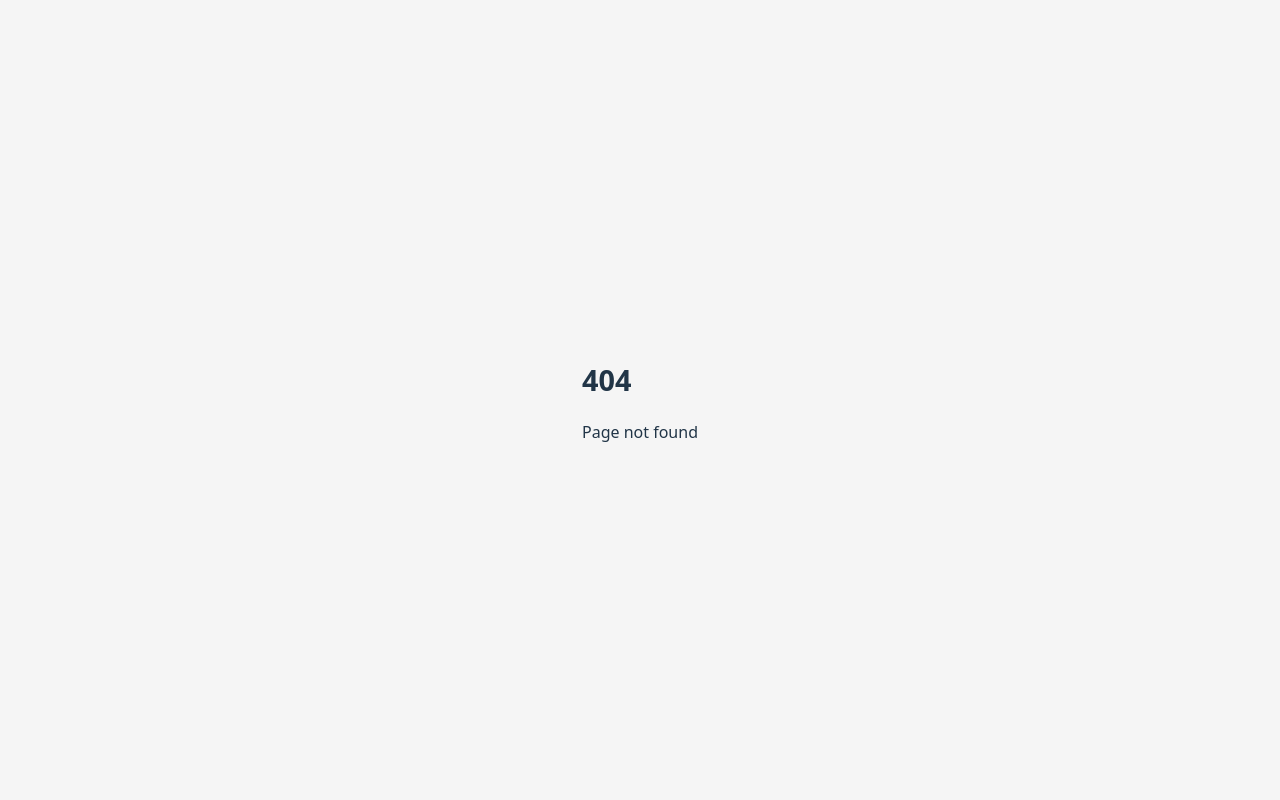
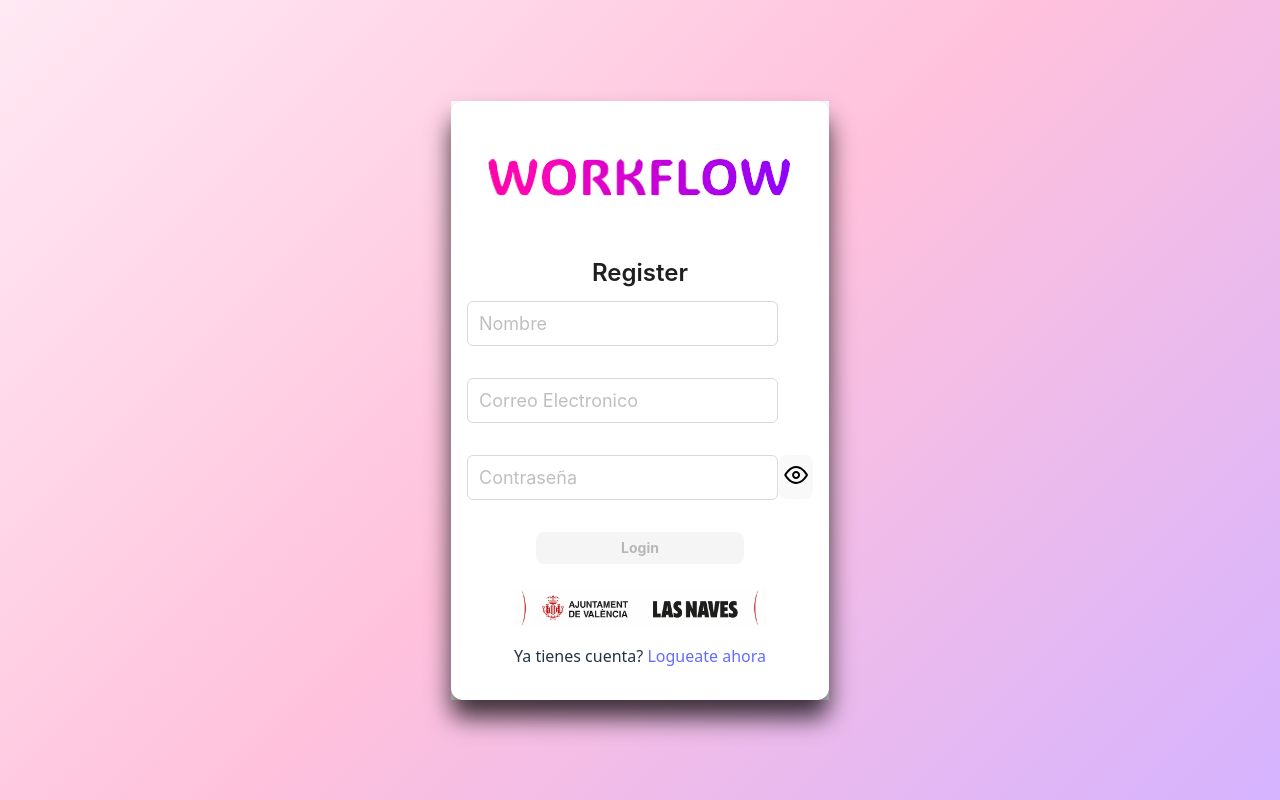
Before and after one commit to JNBarrachina/workcontrol-client, a React (Vite) app: page /register in a window 1280 px wide. Before the commit this address had no page. Built offline with nearby package versions, Linux system fonts and the light colour scheme.

Commit message:
Register actualizado

```diff
--- a/src/App.jsx
+++ b/src/App.jsx
@@ -2,6 +2,7 @@ import { useContext, useEffect, useState } from 'react'
 
 import { BrowserRouter, Route, Routes, Navigate, useNavigate } from "react-router"
 
+import { Register } from './components/pages/Register/Register'
 import { Login } from "./components/pages/Login/Login"
 import { Dashboard } from './components/pages/Dashboard/Dashboard'
 import { UserDocs } from './components/pages/UserDocs/UserDocs'
@@ -56,6 +57,7 @@ function App() {
             <MonthlyEntriesContext.Provider value={{ entries, setEntries }}>
               <BrowserRouter>
                 <Routes>
+                  <Route path="/register" element={<Register />} />
                   <Route path="/login" element={<Login />} />
                   <Route path="/dashboard" element={getlogeaded ? <Dashboard /> : <Login />} />
                   <Route path="/userdocs" element={getlogeaded ? <UserDocs /> : <Login />} />
--- a/src/components/pages/Register/Register.jsx
+++ b/src/components/pages/Register/Register.jsx
@@ -65,7 +65,7 @@ const Register = () => {
                 <div className="login-container">
                     <div className="login-card">
                         <img src="/src/assets/workflow.png" alt="" />
-                        <Title level={3}>Login</Title>
+                        <Title level={3}>Register</Title>
                         <section style={{display:'flex',flexDirection:'row', justifyContent:'space-between', alignItems:'center', width:'100%'}}>
                             <Input
                                 style={{width:'90%'}}
@@ -120,6 +120,9 @@ const Register = () => {
                         <Button disabled={!isButtonEnabled} className="loginBtn" onClick={handleLoginButtonClick}>Login</Button><br />
                         <Typography.Text className="error">{errorMsg}</Typography.Text>
                         <img src="/src/assets/lasnavesajuntament.webp" alt="" className="lasnaves" />
+                    <p>
+                        Ya tienes cuenta? <Link to="/login">Logueate ahora</Link>
+                    </p>
                     </div>
                 </div>
             </main>
```
